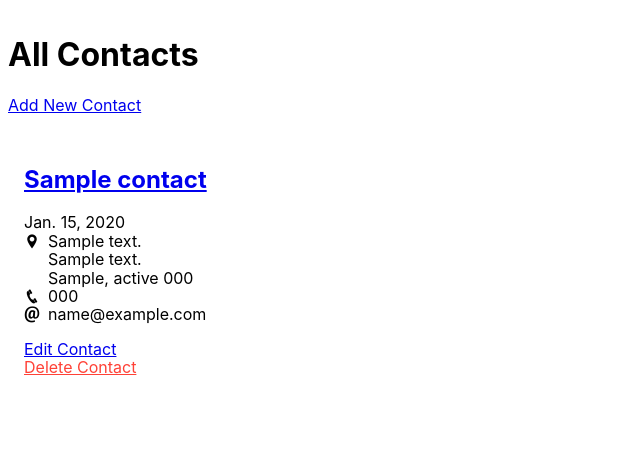
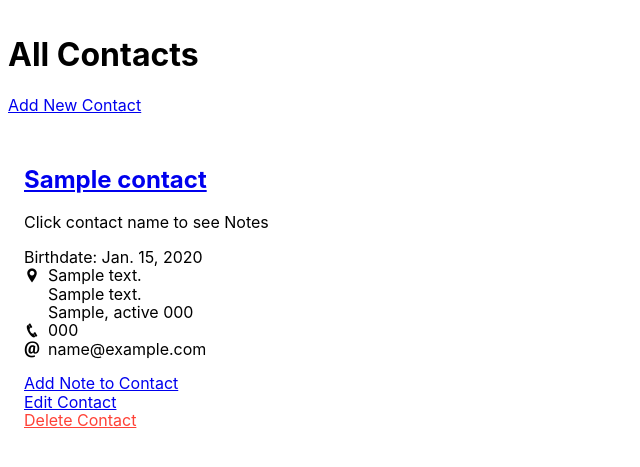
Before and after one commit to Momentum-Team-13/django-uptact-racheldk, a Django app: page / in a window 1280 px wide. Shown: the top 467 px of the page, without its empty margins (0-640 px from the left). Run offline with Django 3.2, Linux system fonts and the light colour scheme; tables that the repository leaves empty hold one stand-in row (values such as "Sample post").

Commit message:
Added final html formatting

```diff
--- a/contacts/views.py
+++ b/contacts/views.py
@@ -6,6 +6,8 @@ from .forms import ContactForm, NoteForm
 # Create your views here.
 def list_contacts(request):
     contacts = Contact.objects.all()
+    # for contact in contacts:
+    #     notes=Note.objects.filter(contact)
     return render(request, "contacts/list_contacts.html", {"contacts": contacts})
 
 # Added new view here
@@ -23,7 +25,7 @@ def add_contact_note(request, pk):
         form = NoteForm(data=request.POST)
         if form.is_valid():
             new_note = form.save(commit=False)
-            # new_note.save()
+            # new_note = form.save()
             new_note.contact = contact
             new_note.save()
             return redirect(to='view_contact', pk=pk)
--- a/templates/contacts/edit_contact.html
+++ b/templates/contacts/edit_contact.html
@@ -8,6 +8,9 @@
     {% csrf_token %}
     {{ form.as_p }}
     <div>
+      <a href="{% url 'add_contact_note' pk=contact.pk %}">Add Note to Contact</a><br />
+    </div>
+    <div>
       <button type="submit">Update Contact</button>
     </div>
   </form>
--- a/templates/contacts/list_contacts.html
+++ b/templates/contacts/list_contacts.html
@@ -12,10 +12,12 @@
     <a href="{% url 'view_contact' pk=contact.pk %}">{{ contact.name }}</a>
     </h2>
 
+    <p>Click contact name to see Notes</p>
+
     {% if contact.birthdate %}
     <div class="flex">
       <!-- <div class="pr2"><i class="icofont-phone"></i></div> -->
-      <div>{{ contact.birthdate }}</div>
+      <div>Birthdate: {{ contact.birthdate }}</div>
     </div>
     {% endif %}
 
@@ -45,13 +47,17 @@
     </div>
     {% endif %}
 
-    {% if contact.note %}
-    <div class="flex">
-        <div>{{ contact.note.note_content }}</div>
-    </div>
+    {% if notes %}
+      <div><strong>Note:</strong></div>
+        {% for note in notes %}
+            <div class="flex">
+                <div>{{ note.note_content }}</div>
+            </div>
+        {% endfor %}
     {% endif %}
 
     <p>
+      <a href="{% url 'add_contact_note' pk=contact.pk %}">Add Note to Contact</a><br>
       <a href="{% url 'edit_contact' pk=contact.pk %}">Edit Contact</a><br>
       <a class="red" href="{% url 'delete_contact' pk=contact.pk %}">Delete Contact</a>
     </p>
--- a/templates/contacts/view_contact.html
+++ b/templates/contacts/view_contact.html
@@ -1,9 +1,7 @@
 {% extends "base.html" %}
 
 {% block content %}
-<!-- <h1>All Contacts</h1> -->
 
-<!-- <p><a href="{% url 'add_contact' %}">Add New Contact</a></p> -->
 
 <div class="flex flex-wrap">
   <div class="w-33 pa3">
@@ -11,7 +9,7 @@
 
     {% if contact.birthdate %}
     <div class="flex">
-      <!-- <div class="pr2"><i class="icofont-phone"></i></div> -->
+      <!-- <div class="pr2"><i class="icofont-birthday-cake"></i></div> -->
       <div>{{ contact.birthdate }}</div>
     </div>
     {% endif %}
@@ -43,6 +41,7 @@
     {% endif %}
 
     {% if notes %}
+        <div><strong>Note:</strong></div>
         {% for note in notes %}
             <div class="flex">
                 <div>{{ note.note_content }}</div>
```
